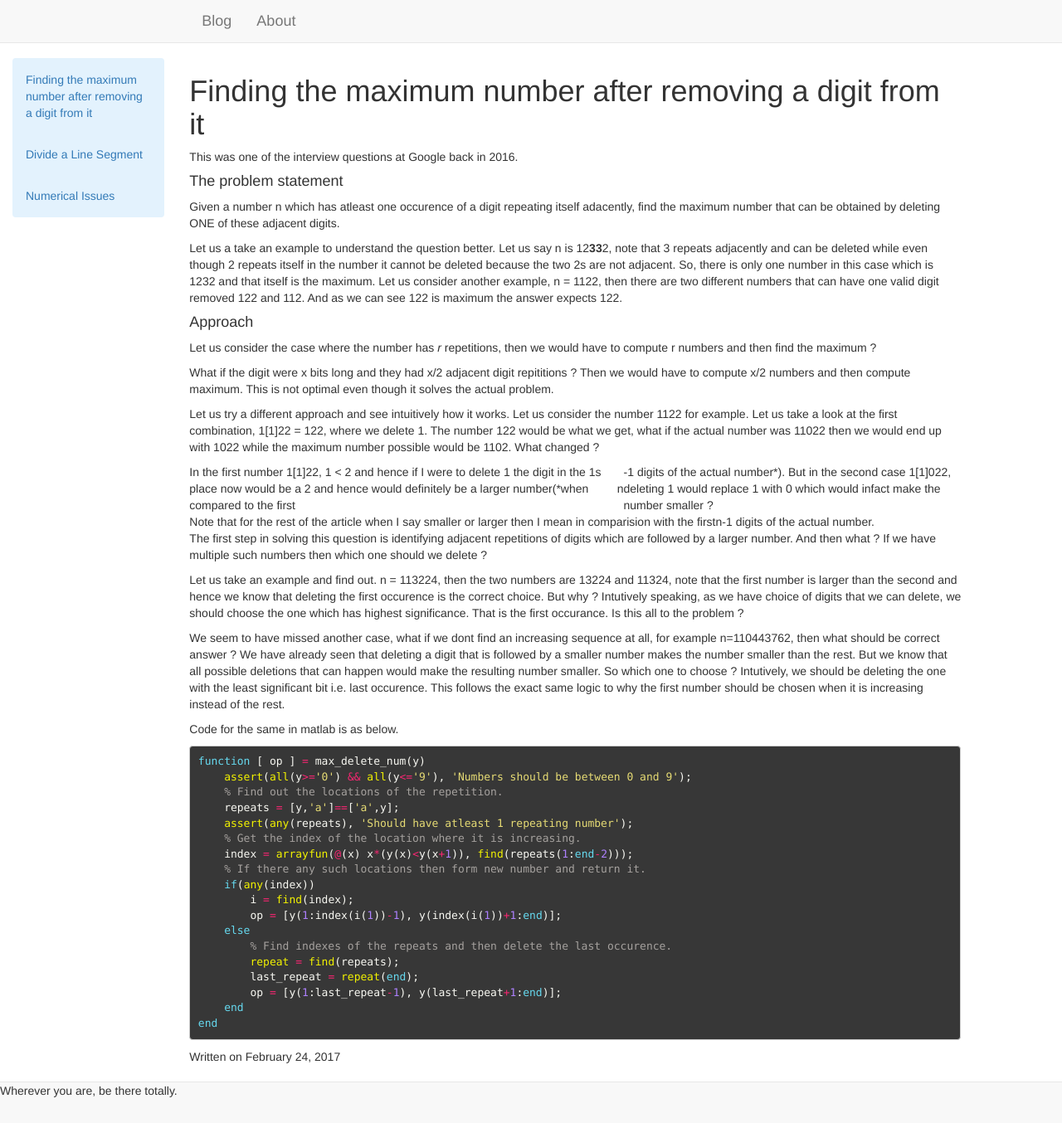
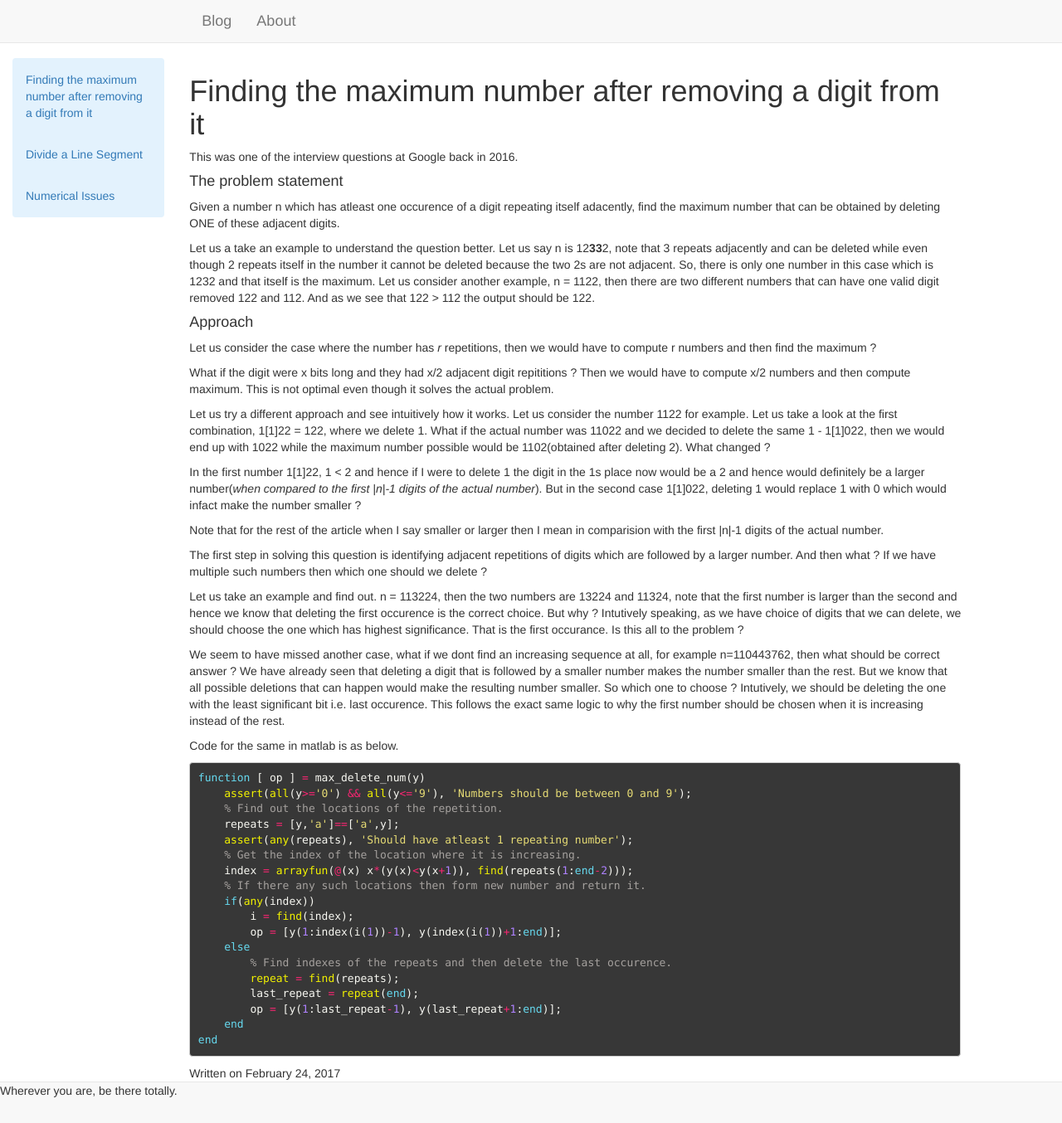
Before and after one commit to surajshetiya/surajshetiya.github.io, a Jekyll site: the page built from _posts/2017-02-24-Find-maximum-number-after-removing-a-digit.md, in a window 1280 px wide and 1354 px high. Shown: the whole window at 83% size. Built offline with Jekyll 4.4.1, drawn with Linux system fonts in a browser that asks for light colours.

Commit message:
Adding new post

```diff
--- a/_posts/2017-02-24-Find-maximum-number-after-removing-a-digit.md
+++ b/_posts/2017-02-24-Find-maximum-number-after-removing-a-digit.md
@@ -10,7 +10,7 @@ This was one of the interview questions at Google back in 2016.
 Given a number n which has atleast one occurence of a digit repeating itself adacently, find the maximum number that can be obtained by deleting ONE of these adjacent digits.
 
 
-Let us a take an example to understand the question better. Let us say n is 12**33**2, note that 3 repeats adjacently and can be deleted while even though 2 repeats itself in the number it cannot be deleted because the two 2s are not adjacent. So, there is only one number in this case which is 1232 and that itself is the maximum. Let us consider another example, n = 1122, then there are two different numbers that can have one valid digit removed 122 and 112. And as we can see 122 is maximum the answer expects 122.
+Let us a take an example to understand the question better. Let us say n is 12**33**2, note that 3 repeats adjacently and can be deleted while even though 2 repeats itself in the number it cannot be deleted because the two 2s are not adjacent. So, there is only one number in this case which is 1232 and that itself is the maximum. Let us consider another example, n = 1122, then there are two different numbers that can have one valid digit removed 122 and 112. And as we see that 122 > 112 the output should be 122.
 
 #### Approach
 
@@ -20,13 +20,15 @@ Let us consider the case where the number has *r* repetitions, then we would hav
 What if the digit were x bits long and they had x/2 adjacent digit repititions ? Then we would have to compute x/2 numbers and then compute maximum. This is not optimal even though it solves the actual problem.
 
 
-Let us try a different approach and see intuitively how it works. Let us consider the number 1122 for example. Let us take a look at the first combination, 1[1]22 = 122, where we delete 1. The number 122 would be what we get, what if the actual number was 11022 then we would end up with 1022 while the maximum number possible would be 1102. What changed ?
+Let us try a different approach and see intuitively how it works. Let us consider the number 1122 for example. Let us take a look at the first combination, 1[1]22 = 122, where we delete 1. What if the actual number was 11022 and we decided to delete the same 1 - 1[1]022, then we would end up with 1022 while the maximum number possible would be 1102(obtained after deleting 2). What changed ?
 
 
-In the first number 1[1]22, 1 < 2 and hence if I were to delete 1 the digit in the 1s place now would be a 2 and hence would definitely be a larger number(*when compared to the first |n|-1 digits of the actual number*). But in the second case 1[1]022, deleting 1 would replace 1 with 0 which would infact make the number smaller ?
+In the first number 1[1]22, 1 < 2 and hence if I were to delete 1 the digit in the 1s place now would be a 2 and hence would definitely be a larger number(*when compared to the first \|n\|-1 digits of the actual number*). But in the second case 1[1]022, deleting 1 would replace 1 with 0 which would infact make the number smaller ?
 
 
-Note that for the rest of the article when I say smaller or larger then I mean in comparision with the first |n|-1 digits of the actual number.
+Note that for the rest of the article when I say smaller or larger then I mean in comparision with the first \|n\|-1 digits of the actual number.
+
+
 
 
 The first step in solving this question is identifying adjacent repetitions of digits which are followed by a larger number. And then what ? If we have multiple such numbers then which one should we delete ?
```
